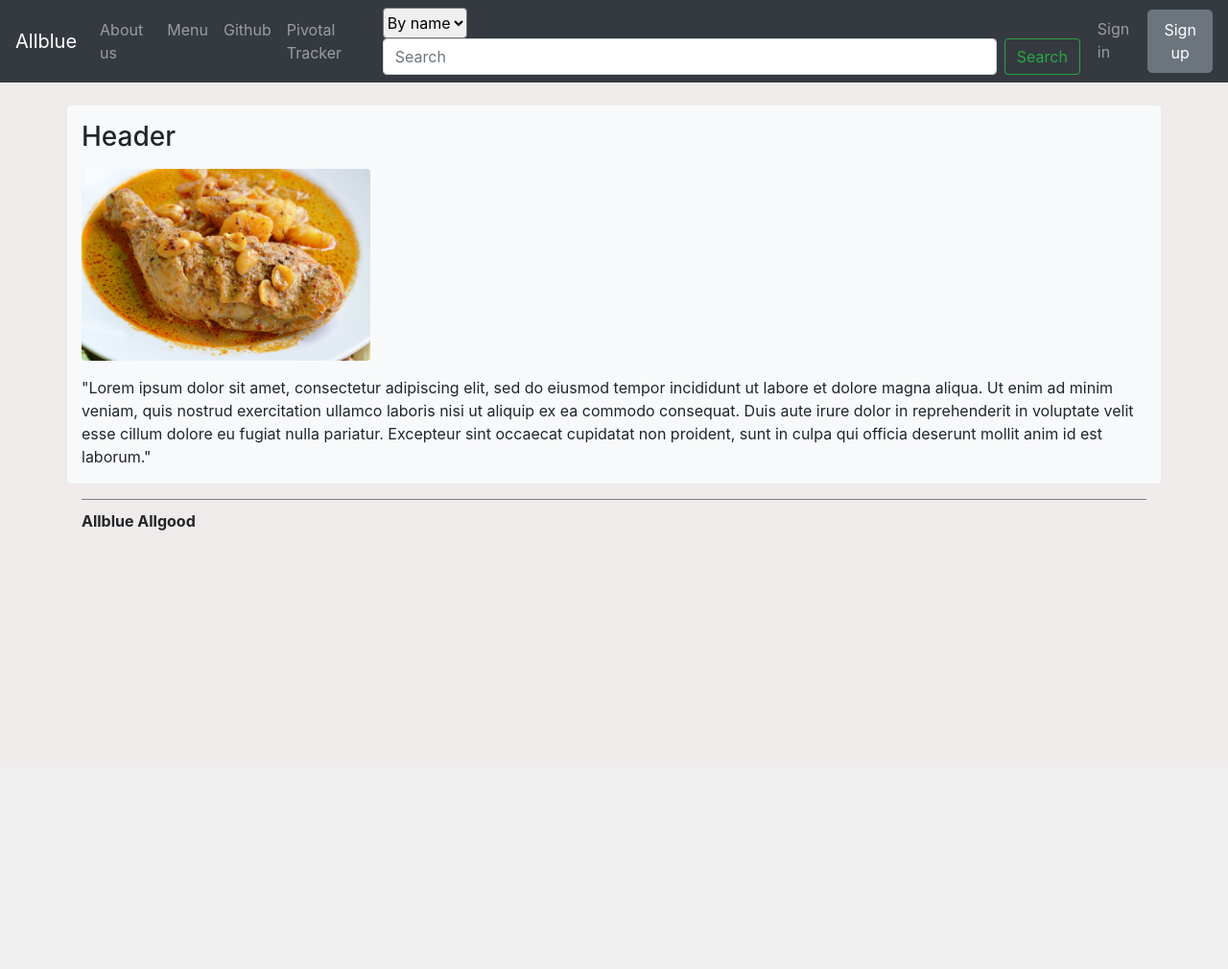
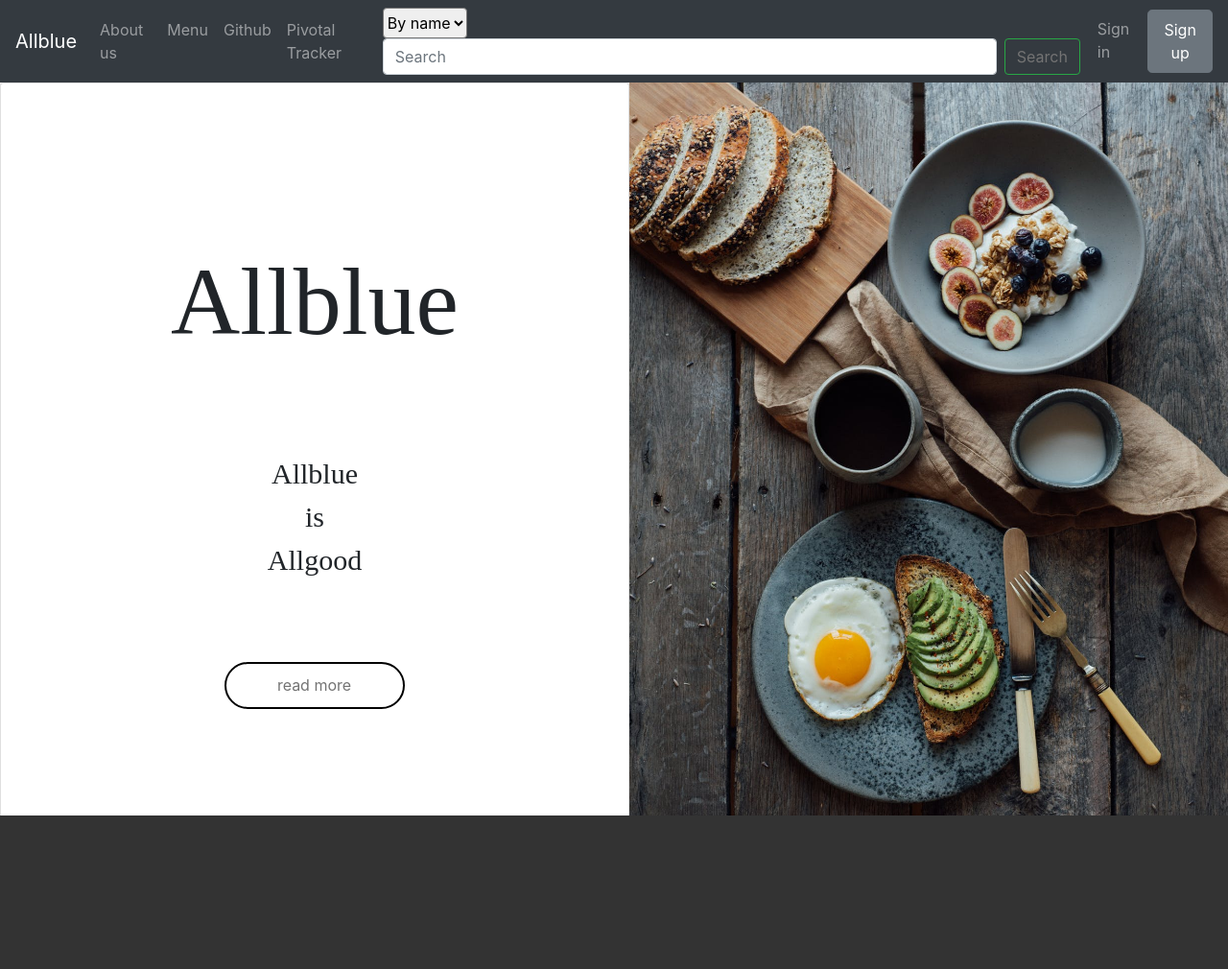
Before and after one commit to yodsatorn/cn331-Project-Allblue, a Django app: page / in a window 1280 px wide. Shown: the whole page at 96% size. Before the commit the page ends 553 px from the top, so only its background shows below. Run offline with Django 3.2, Linux system fonts and the light colour scheme.

Commit message:
improve index webpage

```diff
--- a/index/templates/index.html
+++ b/index/templates/index.html
@@ -10,19 +10,25 @@
 
 <!-- body -->
 {% block body %}
-    <div class="container-xl">
-        <div class="rounded row mt-4 bg-light">
-            <div class="col">
-                <h3 class="my-3">Header</h3>
-                <img src="{% static "index/images/preview1.jpg" %}" alt="preview1" class="rounded" style="height: 200px;">
-                <p class="rounded mt-3">
-                    "Lorem ipsum dolor sit amet, consectetur adipiscing elit, sed do eiusmod tempor incididunt ut labore et
-                    dolore magna aliqua. Ut enim ad minim veniam, quis nostrud exercitation ullamco laboris nisi ut aliquip ex
-                    ea commodo consequat. Duis aute irure dolor in reprehenderit in voluptate velit esse cillum dolore eu fugiat
-                    nulla pariatur. Excepteur sint occaecat cupidatat non proident, sunt in culpa qui officia deserunt mollit
-                    anim id est laborum."
-                </p>
-            </div>
-        </div>
+<div class="container-fluid">
+    <div class="row">
+      <div class="card col-sm">
+        <p class="display-2 text-center hdtext mb-5 mt-5">
+            <br>
+            Allblue
+        </p>
+        <p class="text-center text mt-5">
+            Allblue
+            <br>
+            is
+            <br>
+            Allgood
+        </p>
+        <a href="{% url 'about' %}" class="btn btn-border">read more</a>
+      </div>
+      <div class="col-sm px-0">
+        <img src="{% static "index/images/index.jpeg" %}" alt="preview1" class="w-100">
+      </div>
     </div>
+  </div>
 {% endblock %}
--- a/index/templates/layout-topnav.html
+++ b/index/templates/layout-topnav.html
@@ -105,13 +105,10 @@
     {% block body %}
     {% endblock %}
 
-    <div class="container-xl">
-        <div class="row mt-3">
-            <div class="col">
-                <p class="footer"><b>Allblue Allgood</b></p>
-            </div>
+    <div class="container-fluid px-0 mt-n3">
+        <div class="col px-0">
+            <div class="footer"></div>
         </div>
-    </div>
 
 </body>
 
--- /dev/null
+++ b/static/index/css/index-style.css
@@ -0,0 +1,31 @@
+.hdtext {
+    font-size: 100px;
+    font-weight: 4em;
+    font-family: 'Playfair Display',serif;
+}
+
+.text {
+    font-size: 30px;
+    font-weight: 1em;
+    font-family: 'Playfair Display',serif;
+}
+
+.btn {
+    color: #737373;
+    background-color: transparent;
+}
+
+.btn-border {
+    border-color: #000000;
+    border-width: 2px;
+    border-style: solid;
+    margin: 68px auto 0;
+    padding: 10px 54px 11px 53px;
+    border-radius: 50px;
+    position: relative;
+}
+
+.btn:hover {
+    text-decoration: none;
+    outline-width: 0;
+}
--- a/static/layout/topnav/css/layout-topnav-style.css
+++ b/static/layout/topnav/css/layout-topnav-style.css
@@ -15,8 +15,8 @@ body {
     margin-bottom: 6px;
 }
 
-p.footer {
-    border-top: 1px solid gray;
-    padding-top: 10px;
-    padding-bottom: 20px;
+.footer {
+    height: 10em;
+    color: #ffffff;
+    background-color: #333333;
 }
```
Also changed, not shown: static/index/images/index.jpeg (added), static/index/images/preview1.jpg (deleted), static/index/images/preview2.jpg (deleted), static/index/images/preview3.jpg (deleted), static/index/images/view.jpg (deleted), static/index/images/view2.jpg (deleted), static/index/images/view3.jpg (deleted).
